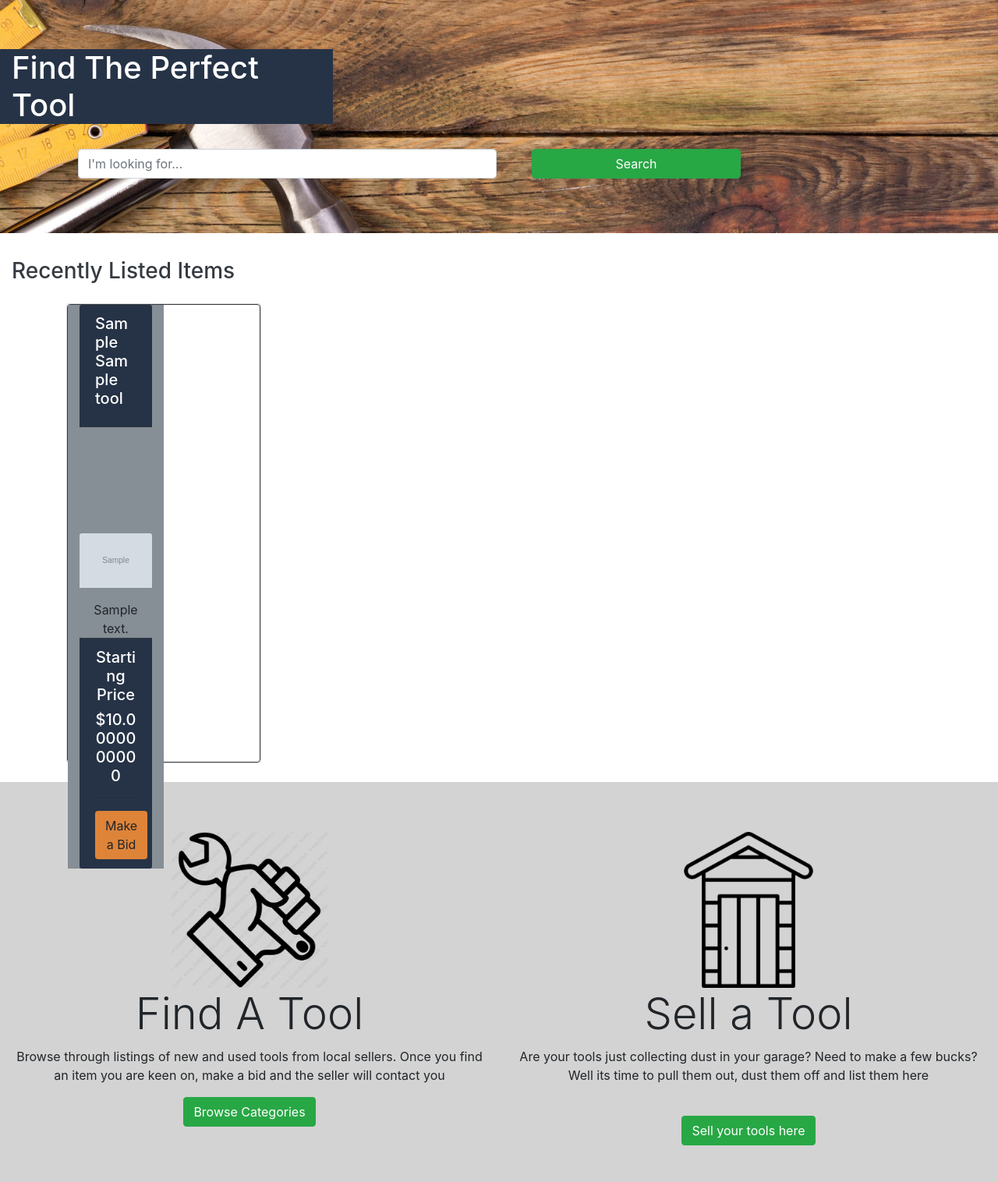
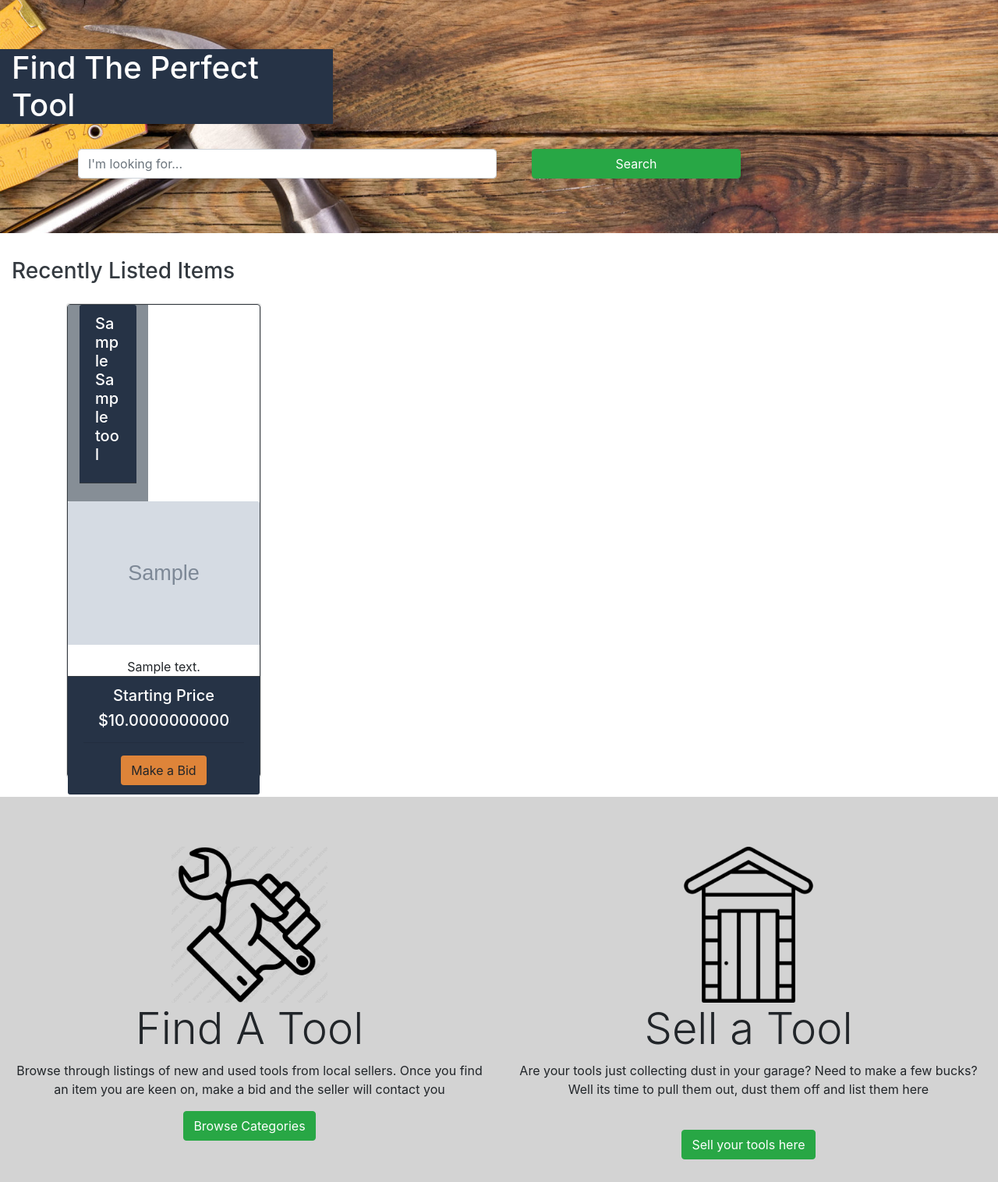
Before and after one commit to dcwilli/dustygarage, a Flask app: page / in a window 1280 px wide. Shown: the part 97-1613 px from the top of the page at 78% size. Run offline with Flask 2, Linux system fonts and the light colour scheme; tables that the repository leaves empty hold one stand-in row (values such as "Sample post"); grey boxes marked "Sample" are stand-in pictures; some libraries are stand-ins or nearby versions.

Commit message:
Revert "card HZ update"
This reverts commit dabf65aa935f1fb21b79d6355a1b56076977cca5.

```diff
--- a/marketplace/templates/index.html
+++ b/marketplace/templates/index.html
@@ -42,12 +42,11 @@
                     <div class="card" style="max-width: 250px">
                         <div class="row no-gutters">
                             <div class="card border-dark mx-auto">
-                                <div class="col-md-6" style="background: #868e96;">
+                                <div class="col-md-5" style="background: #868e96;">
                                     <div class="card-header bg-base-blue text-white border-dark">
                                         <h5 class="card-title">{{tool.brand}} {{tool.tool_name}}</h5>
                                     </div>
                                 </div>
-                                <div class="col-md-6" style="background: #868e96;">
                                 <div class="card-body py-0 px-0">
                                     <img class="img thumb-post card-img-top mx-auto"
                                         src={{'../static/img/' + tool.images }} alt="Tool Image">
@@ -70,7 +69,6 @@
                                     </div>
                                 </div>
 
-                            </div>
                             </div>
                         </div>
                     </div>
```
